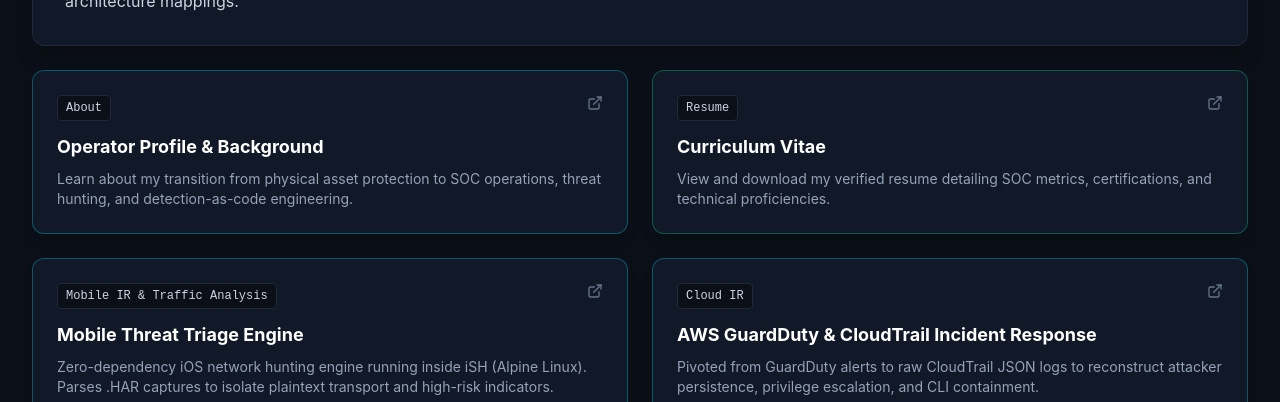
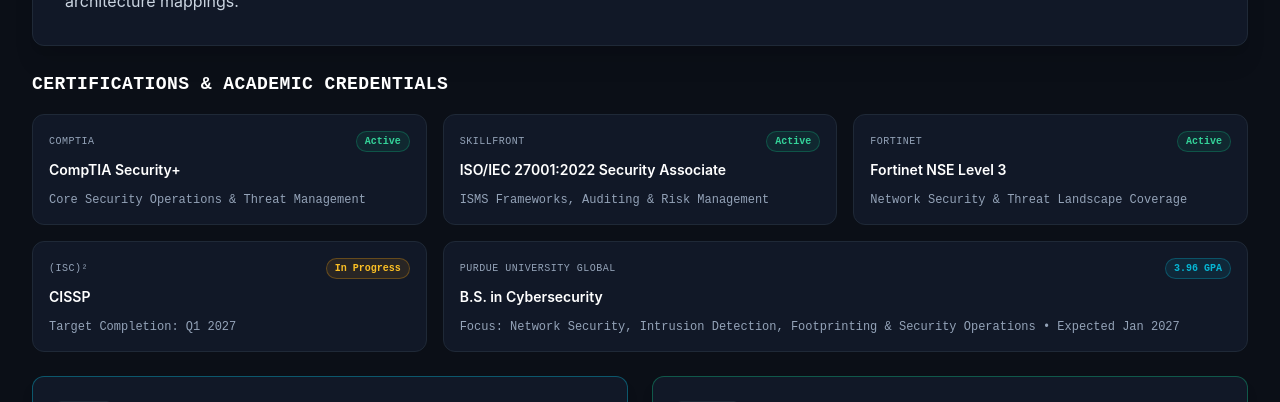
Before and after one commit to bermudd95/soc-seceng-portfolio, a React (Vite) app: page / in a window 1280 px wide. Shown: the part 388-790 px from the top of the page. Built offline with nearby package versions, Linux system fonts and the light colour scheme; no server answers.

Commit message:
feat(contact & overview): resolve firestore rules fallback, add certifications grid to overview

```diff
--- a/src/App.tsx
+++ b/src/App.tsx
@@ -228,6 +228,8 @@ function OverviewModule({
             </p>
           </div>
 
+
+
           {/* Direct CTAs & Profiles */}
           <div className="flex items-center gap-2 flex-wrap font-mono text-xs">
             <a
@@ -271,6 +273,117 @@ function OverviewModule({
           threat intelligence feeds, and security architecture mappings.
         </p>
       </div>
+
+      {/* Certifications & Academic Credentials Grid */}
+<div className="mt-8 space-y-4">
+  <div className="flex items-center gap-2">
+    <h2 className="text-lg font-mono font-bold text-white tracking-wide uppercase">
+      Certifications & Academic Credentials
+    </h2>
+  </div>
+
+  <div className="grid grid-cols-1 md:grid-cols-2 lg:grid-cols-3 gap-4">
+    {/* Security+ */}
+    <div className="p-4 rounded-xl bg-soc-card border border-soc-border hover:border-soc-cyan/40 transition-all flex flex-col justify-between">
+      <div>
+        <div className="flex items-center justify-between gap-2 mb-2">
+          <span className="text-[10px] font-mono text-slate-400 uppercase tracking-wider">
+            CompTIA
+          </span>
+          <span className="text-[10px] font-mono px-2 py-0.5 rounded-full border text-emerald-400 border-emerald-500/30 bg-emerald-500/10 font-semibold">
+            Active
+          </span>
+        </div>
+        <h3 className="text-sm font-semibold text-white mb-1">
+          CompTIA Security+
+        </h3>
+      </div>
+      <p className="text-xs font-mono text-slate-400 mt-2">
+        Core Security Operations & Threat Management
+      </p>
+    </div>
+
+    {/* SkillFront ISO 27001 */}
+    <div className="p-4 rounded-xl bg-soc-card border border-soc-border hover:border-soc-cyan/40 transition-all flex flex-col justify-between">
+      <div>
+        <div className="flex items-center justify-between gap-2 mb-2">
+          <span className="text-[10px] font-mono text-slate-400 uppercase tracking-wider">
+            SkillFront
+          </span>
+          <span className="text-[10px] font-mono px-2 py-0.5 rounded-full border text-emerald-400 border-emerald-500/30 bg-emerald-500/10 font-semibold">
+            Active
+          </span>
+        </div>
+        <h3 className="text-sm font-semibold text-white mb-1">
+          ISO/IEC 27001:2022 Security Associate
+        </h3>
+      </div>
+      <p className="text-xs font-mono text-slate-400 mt-2">
+        ISMS Frameworks, Auditing & Risk Management
+      </p>
+    </div>
+
+    {/* Fortinet NSE 3 */}
+    <div className="p-4 rounded-xl bg-soc-card border border-soc-border hover:border-soc-cyan/40 transition-all flex flex-col justify-between">
+      <div>
+        <div className="flex items-center justify-between gap-2 mb-2">
+          <span className="text-[10px] font-mono text-slate-400 uppercase tracking-wider">
+            Fortinet
+          </span>
+          <span className="text-[10px] font-mono px-2 py-0.5 rounded-full border text-emerald-400 border-emerald-500/30 bg-emerald-500/10 font-semibold">
+            Active
+          </span>
+        </div>
+        <h3 className="text-sm font-semibold text-white mb-1">
+          Fortinet NSE Level 3
+        </h3>
+      </div>
+      <p className="text-xs font-mono text-slate-400 mt-2">
+        Network Security & Threat Landscape Coverage
+      </p>
+    </div>
+
+    {/* CISSP */}
+    <div className="p-4 rounded-xl bg-soc-card border border-soc-border hover:border-soc-cyan/40 transition-all flex flex-col justify-between">
+      <div>
+        <div className="flex items-center justify-between gap-2 mb-2">
+          <span className="text-[10px] font-mono text-slate-400 uppercase tracking-wider">
+            (ISC)²
+          </span>
+          <span className="text-[10px] font-mono px-2 py-0.5 rounded-full border text-amber-400 border-amber-500/30 bg-amber-500/10 font-semibold">
+            In Progress
+          </span>
+        </div>
+        <h3 className="text-sm font-semibold text-white mb-1">
+          CISSP
+        </h3>
+      </div>
+      <p className="text-xs font-mono text-slate-400 mt-2">
+        Target Completion: Q1 2027
+      </p>
+    </div>
+
+    {/* Purdue Global Degree */}
+    <div className="p-4 rounded-xl bg-soc-card border border-soc-border hover:border-soc-cyan/40 transition-all flex flex-col justify-between md:col-span-2 lg:col-span-2">
+      <div>
+        <div className="flex items-center justify-between gap-2 mb-2">
+          <span className="text-[10px] font-mono text-slate-400 uppercase tracking-wider">
+            Purdue University Global
+          </span>
+          <span className="text-[10px] font-mono px-2 py-0.5 rounded-full border text-soc-cyan border-soc-cyan/30 bg-soc-cyan/10 font-semibold">
+            3.96 GPA
+          </span>
+        </div>
+        <h3 className="text-sm font-semibold text-white mb-1">
+          B.S. in Cybersecurity
+        </h3>
+      </div>
+      <p className="text-xs font-mono text-slate-400 mt-2">
+        Focus: Network Security, Intrusion Detection, Footprinting & Security Operations &bull; Expected Jan 2027
+      </p>
+    </div>
+  </div>
+</div>
 
       {/* Interactive Project Modules Grid */}
       <div className="grid grid-cols-1 md:grid-cols-2 gap-6">
--- a/src/components/ContactModule.tsx
+++ b/src/components/ContactModule.tsx
@@ -28,16 +28,39 @@ export default function ContactModule() {
     }));
   };
 
+  // Helper function to force promises to time out if network/rules hang
+  const withTimeout = <T,>(promise: Promise<T>, timeoutMs: number, errorMessage: string): Promise<T> => {
+    return Promise.race([
+      promise,
+      new Promise<T>((_, reject) =>
+        setTimeout(() => reject(new Error(errorMessage)), timeoutMs)
+      ),
+    ]);
+  };
+
   const handleSubmit = async (e: React.FormEvent) => {
     e.preventDefault();
     setStatus("submitting");
     setErrorMessage("");
 
+    console.log("🚀 [Telemetry] Dispatch sequence started...");
+
+    // 1. Sanity check Vite environment variables
+    if (!SERVICE_ID || !ADMIN_TEMPLATE_ID || !PUBLIC_KEY) {
+      console.error("❌ [Telemetry] Missing EmailJS env config:", {
+        SERVICE_ID,
+        ADMIN_TEMPLATE_ID,
+        PUBLIC_KEY: PUBLIC_KEY ? "CONFIGURED" : "MISSING",
+      });
+      setStatus("error");
+      setErrorMessage("Configuration error: Missing dispatch credentials in environment variables.");
+      return;
+    }
+
     try {
-    // 1. Detect and format sender's exact local time zone and current time
+      // 2. Format client timestamp
       const now = new Date();
-    const userTimeZone = Intl.DateTimeFormat().resolvedOptions().timeZone; // e.g., "America/Los_Angeles"
-
+      const userTimeZone = Intl.DateTimeFormat().resolvedOptions().timeZone;
       const formattedTimestamp = new Intl.DateTimeFormat("en-US", {
         year: "numeric",
         month: "short",
@@ -46,41 +69,72 @@ const handleSubmit = async (e: React.FormEvent) => {
         minute: "2-digit",
         second: "2-digit",
         hour12: true,
-      timeZoneName: "short", // e.g., "PST" or "PDT"
+        timeZoneName: "short",
       }).format(now);
 
-    // Combine readable time with the explicit IANA time zone string
       const localTimestampWithZone = `${formattedTimestamp} (${userTimeZone})`;
 
-    // 2. Write record to Firestore
-    const docRef = await addDoc(collection(db, "contact_telemetry"), {
+      // 3. Attempt Firestore Persistence (Wrapped with 8s Timeout)
+      let docId = "local-bypass-" + Date.now();
+      try {
+        console.log("💾 [Firestore] Writing record to contact_telemetry...");
+
+        const firestorePromise = addDoc(collection(db, "contact_telemetry"), {
           name: formData.name,
           email: formData.email,
           organization: formData.organization || "N/A",
           subject: formData.subject,
           message: formData.message,
           timestamp: serverTimestamp(),
-      clientTimestamp: localTimestampWithZone, // Storing client local time for audits
+          clientTimestamp: localTimestampWithZone,
           userAgent: navigator.userAgent,
         });
 
-    // 3. Prepare payload for EmailJS templates
+        const docRef = await withTimeout(
+          firestorePromise,
+          8000,
+          "Firestore write timed out. Check Database Security Rules."
+        );
+
+        docId = docRef.id;
+        console.log("✅ [Firestore] Record saved successfully! Doc ID:", docId);
+      } catch (dbErr: any) {
+        console.warn("⚠️ [Firestore] Database persistence warning:", dbErr.message);
+        // Continue to EmailJS even if Firestore fails or times out
+      }
+
+      // 4. Construct EmailJS Payload
       const templateParams = {
-      record_id: docRef.id,
+        record_id: docId,
         from_name: formData.name,
         from_email: formData.email,
         organization: formData.organization || "N/A",
         subject: formData.subject,
         message: formData.message,
-      timestamp: localTimestampWithZone, // e.g., "Aug 09, 2026, 11:24:04 AM PDT (America/Los_Angeles)"
+        timestamp: localTimestampWithZone,
       };
 
-    // 4. Parallel dispatch of EmailJS templates
-    await Promise.all([
+      // 5. Dispatch EmailJS Notifications
+      console.log("📧 [EmailJS] Initializing transmission...");
+
+      const adminDispatch = withTimeout(
         emailjs.send(SERVICE_ID, ADMIN_TEMPLATE_ID, templateParams, PUBLIC_KEY),
+        10000,
+        "Admin email notification timed out."
+      );
+
+      const autoReplyDispatch = AUTOREPLY_TEMPLATE_ID
+        ? withTimeout(
             emailjs.send(SERVICE_ID, AUTOREPLY_TEMPLATE_ID, templateParams, PUBLIC_KEY),
-    ]);
+            10000,
+            "Auto-reply email notification timed out."
+          )
+        : Promise.resolve(null);
 
+      await Promise.all([adminDispatch, autoReplyDispatch]);
+      console.log("✅ [EmailJS] All notifications transmitted successfully!");
+
+      // 6. Complete Dispatch & Reset Form
       setStatus("success");
       setFormData({
         name: "",
@@ -90,9 +144,11 @@ const handleSubmit = async (e: React.FormEvent) => {
         message: "",
       });
     } catch (err: any) {
-    console.error("Telemetry ingest failure:", err);
+      console.error("❌ [Telemetry] Dispatch failure:", err);
       setStatus("error");
-    setErrorMessage("Failed to store or transmit telemetry packet. Please try again.");
+      setErrorMessage(
+        err?.text || err?.message || "Failed to transmit telemetry packet to endpoint."
+      );
     }
   };
 
```
Lines whose indentation alone changed are shown as unchanged.
